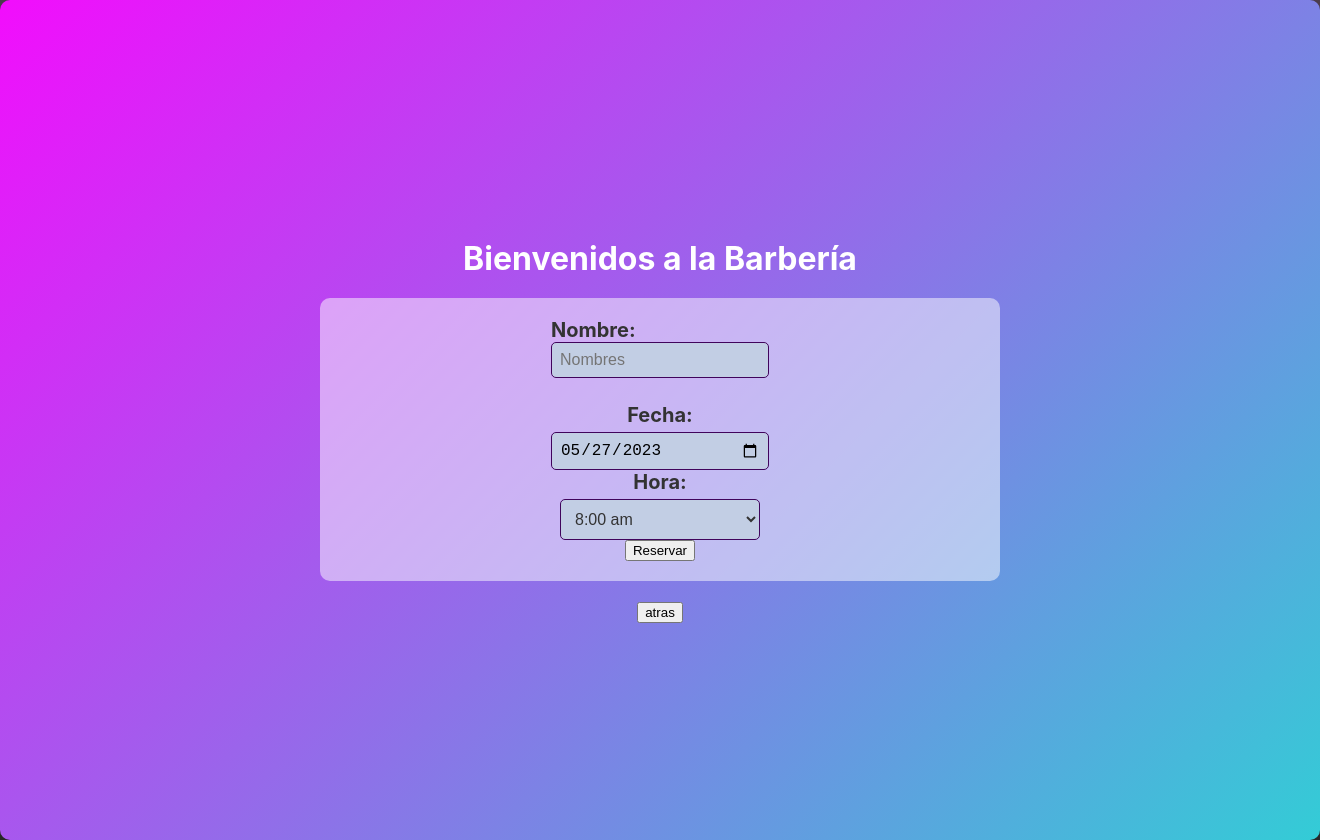
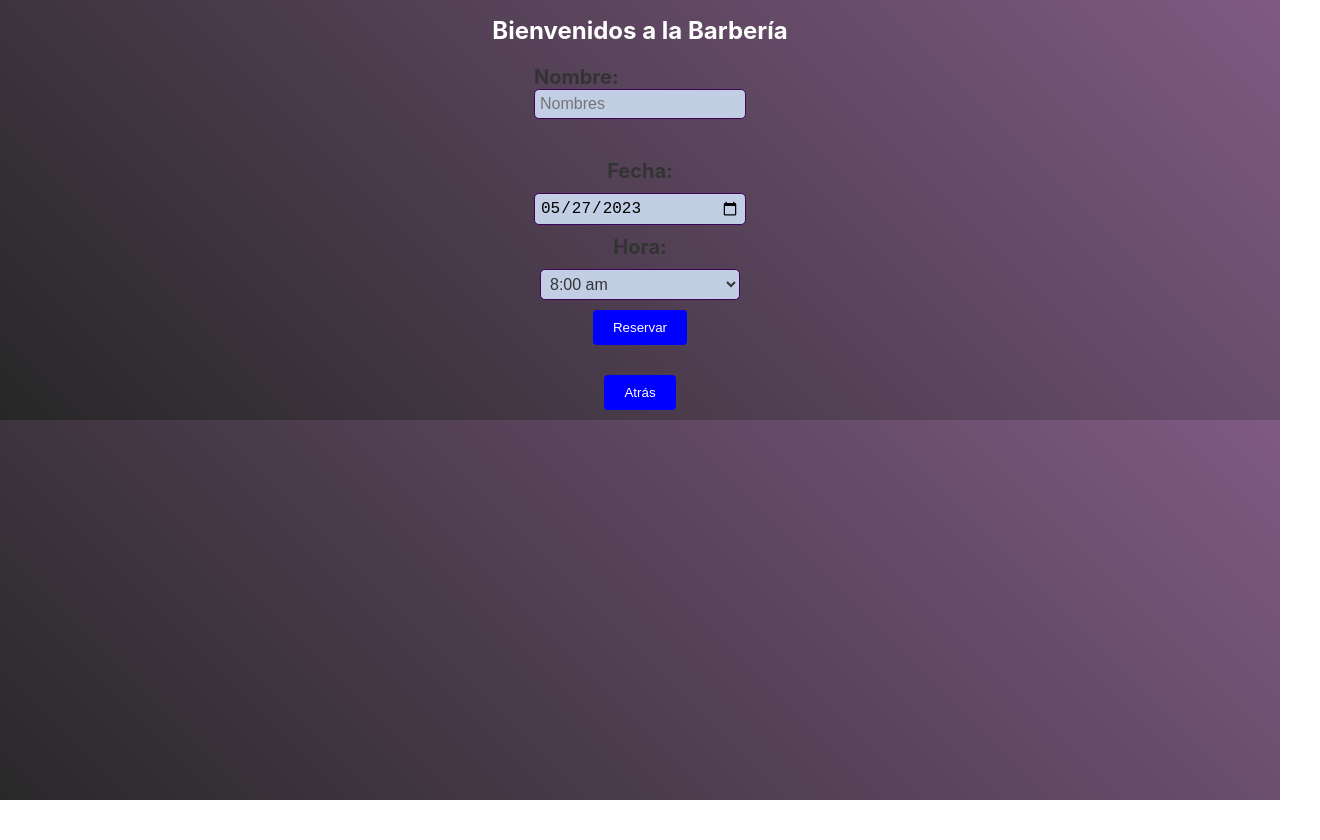
Before and after one commit to Rimer789/reservas-balu, a React (Create React App) app: page /registro in a window 1280 px wide. Shown: the whole page, 1320 px wide, since content can reach past the window. After the commit the page ends 800 px from the top, so only its background shows below. Built offline with nearby package versions, Linux system fonts and the light colour scheme.

Commit message:
pruebaaa

```diff
--- a/src/components/reserva/registro.js
+++ b/src/components/reserva/registro.js
@@ -4,26 +4,21 @@ import moment from 'moment-timezone';
 import { Link } from 'react-router-dom';
 import { format } from 'date-fns';
 import { useFormik } from 'formik';
-import './registro.css'
 
 const Registro = () => {
   const Registrarse = async (e) => {
     const fecha = moment(values.fecha).format('YYYY-MM-DD');
     const hora = values.hora;
-    const fechaHora = moment(`${fecha} ${hora}`, 'YYYY-MM-DD HH:mm')
-      .tz('America/La_Paz')
-      .format();
+    const fechaHora = moment(`${fecha} ${hora}`, 'YYYY-MM-DD HH:mm').tz('America/La_Paz').format();
     const datos = new FormData();
     datos.append('nombre', values.nombre);
     datos.append('fecha_hora', fechaHora);
-    axios
-      .get('http://localhost/balu_reservas/verificar.php?fecha_hora=' + fechaHora)
+    axios.get('https://backend12.000webhostapp.com/verificar.php?fecha_hora=' + fechaHora)
       .then((response) => {
         if (response.data.existe) {
           alert('Ya existe una reserva con la misma fecha y hora. Por favor, elige otra fecha y hora.');
         } else {
-          axios
-            .post('http://localhost/balu_reservas/reservar.php', datos)
+          axios.post('https://backend12.000webhostapp.com/reservar.php', datos)
             .then(() => {
               window.location.reload();
             })
@@ -49,11 +44,49 @@ const Registro = () => {
     },
   });
 
+  const styles = {
+    container: {
+      display: 'flex',
+      flexDirection: 'column',
+      alignItems: 'center',
+      justifyContent: 'center',
+    },
+    title: {
+      fontSize: '24px',
+      marginBottom: '20px',
+    },
+    form: {
+      display: 'flex',
+      flexDirection: 'column',
+      alignItems: 'center',
+      justifyContent: 'center',
+    },
+    label: {
+      marginBottom: '10px',
+    },
+    input: {
+      padding: '5px',
+      marginBottom: '10px',
+    },
+    button: {
+      padding: '10px 20px',
+      backgroundColor: 'blue',
+      color: 'white',
+      border: 'none',
+      borderRadius: '4px',
+      cursor: 'pointer',
+      marginBottom: '10px',
+    },
+    link: {
+      textDecoration: 'none',
+    },
+  };
+
   return (
-    <div className="container">
-      <h1>Bienvenidos a la Barbería</h1>
-      <form onSubmit={handleSubmit} className="form">
-        <label>
+    <div style={styles.container}>
+      <h1 style={styles.title}>Bienvenidos a la Barbería</h1>
+      <form onSubmit={handleSubmit} style={styles.form}>
+        <label style={styles.label}>
           Nombre:
           <br />
           <input
@@ -63,10 +96,11 @@ const Registro = () => {
             value={values.nombre}
             onChange={handleChange}
             required
+            style={styles.input}
           />
         </label>
         <br />
-        <label>Fecha:</label>
+        <label style={styles.label}>Fecha:</label>
         <input
           type="date"
           name="fecha"
@@ -74,9 +108,10 @@ const Registro = () => {
           onChange={handleChange}
           min={moment().format('YYYY-MM-DD')}
           required
+          style={styles.input}
         />
-        <label>Hora:</label>
-        <select name="hora" value={values.hora} onChange={handleChange}>
+        <label style={styles.label}>Hora:</label>
+        <select name="hora" value={values.hora} onChange={handleChange} style={styles.input}>
           <option value="08:00">8:00 am</option>
           <option value="08:30">8:30 am</option>
           <option value="09:00">9:00 am</option>
@@ -103,11 +138,13 @@ const Registro = () => {
           <option value="20:00">8:00 pm</option>
         </select>
 
-        <button type="submit">Reservar</button>
+        <button type="submit" style={styles.button}>
+          Reservar
+        </button>
       </form>
       <br />
-      <Link to="/card">
-        <button>atras</button>
+      <Link to="/card" style={styles.link}>
+        <button style={styles.button}>Atrás</button>
       </Link>
     </div>
   );
--- a/src/components/reserva/registro1.js
+++ b/src/components/reserva/registro1.js
@@ -13,12 +13,12 @@ const Registro = () => {
     const datos = new FormData();
     datos.append('nombre', values.nombre);
     datos.append('fecha_hora', fechaHora);
-    axios.get('http://localhost/balu_reservas/verificar.php?fecha_hora=' + fechaHora)
+    axios.get('https://backend12.000webhostapp.com/verificarI.php?fecha_hora=' + fechaHora)
       .then((response) => {
         if (response.data.existe) {
           alert('Ya existe una reserva con la misma fecha y hora. Por favor, elige otra fecha y hora.');
         } else {
-          axios.post('http://localhost/balu_reservas/reservar.php', datos)
+          axios.post('https://backend12.000webhostapp.com/reservarI.php', datos)
             .then(() => {
               window.location.reload();
             })
--- a/src/components/reserva/registro2.js
+++ b/src/components/reserva/registro2.js
@@ -1,57 +1,94 @@
-import React  from 'react';
+import React from 'react';
 import axios from 'axios';
 import moment from 'moment-timezone';
 import { Link } from 'react-router-dom';
-import { format } from "date-fns";
-import { useFormik } from "formik";
-
+import { format } from 'date-fns';
+import { useFormik } from 'formik';
 
 const Registro = () => {
   const Registrarse = async (e) => {
-        const fecha = moment(values.fecha).format("YYYY-MM-DD");
+    const fecha = moment(values.fecha).format('YYYY-MM-DD');
     const hora = values.hora;
-        const fechaHora = moment(`${fecha} ${hora}`, "YYYY-MM-DD HH:mm").tz('America/La_Paz').format();
+    const fechaHora = moment(`${fecha} ${hora}`, 'YYYY-MM-DD HH:mm').tz('America/La_Paz').format();
     const datos = new FormData();
     datos.append('nombre', values.nombre);
     datos.append('fecha_hora', fechaHora);
-        axios.get('http://localhost/balu_reservas/verificar.php?fecha_hora=' + fechaHora)
+    axios.get('http://localhost/balu_reservas/verificarII.php?fecha_hora=' + fechaHora)
       .then((response) => {
         if (response.data.existe) {
-              alert("Ya existe una reserva con la misma fecha y hora. Por favor, elige otra fecha y hora.");
-
+          alert('Ya existe una reserva con la misma fecha y hora. Por favor, elige otra fecha y hora.');
         } else {
-              axios.post('http://localhost/balu_reservas/reservar.php', datos)
+          axios.post('http://localhost/balu_reservas/reservarII.php', datos)
             .then(() => {
               window.location.reload();
             })
-                .catch(error => {
+            .catch((error) => {
               console.error(error);
-                  alert("Error al agregar la reserva. Por favor, intenta nuevamente.");
+              alert('Error al agregar la reserva. Por favor, intenta nuevamente.');
             });
         }
-          })
+      });
+  };
 
-      };
   const { handleSubmit, handleChange, values } = useFormik({
     initialValues: {
-          nombre: "",
+      nombre: '',
       startDate: new Date(),
-          hora: "8:00",
+      hora: '8:00',
     },
     onSubmit: (values, { setSubmitting }) => {
-          const formattedDate = format(values.startDate, "MM/dd/yyyy HH:mm");
+      const formattedDate = format(values.startDate, 'MM/dd/yyyy HH:mm');
       console.log({ ...values, startDate: formattedDate });
       Registrarse();
       setSubmitting(true);
     },
   });
+
+  const styles = {
+    container: {
+      display: 'flex',
+      flexDirection: 'column',
+      alignItems: 'center',
+      justifyContent: 'center',
+    },
+    title: {
+      fontSize: '24px',
+      marginBottom: '20px',
+    },
+    form: {
+      display: 'flex',
+      flexDirection: 'column',
+      alignItems: 'center',
+      justifyContent: 'center',
+    },
+    label: {
+      marginBottom: '10px',
+    },
+    input: {
+      padding: '5px',
+      marginBottom: '10px',
+    },
+    button: {
+      padding: '10px 20px',
+      backgroundColor: 'blue',
+      color: 'white',
+      border: 'none',
+      borderRadius: '4px',
+      cursor: 'pointer',
+      marginBottom: '10px',
+    },
+    link: {
+      textDecoration: 'none',
+    },
+  };
+
   return (
-      <div>
-        <h1>Bienvenidos a la Barbería</h1>
-        <form onSubmit={handleSubmit}>
-              <label>
+    <div style={styles.container}>
+      <h1 style={styles.title}>Bienvenidos a la Barbería</h1>
+      <form onSubmit={handleSubmit} style={styles.form}>
+        <label style={styles.label}>
           Nombre:
-                <be />
+          <br />
           <input
             type="text"
             id="nombre"
@@ -59,24 +96,22 @@ const Registro = () => {
             value={values.nombre}
             onChange={handleChange}
             required
+            style={styles.input}
           />
         </label>
         <br />
-              <label>Fecha:</label>
+        <label style={styles.label}>Fecha:</label>
         <input
           type="date"
           name="fecha"
-                value={moment(values.fecha).format("YYYY-MM-DD")}
+          value={moment(values.fecha).format('YYYY-MM-DD')}
           onChange={handleChange}
-                min={moment().format("YYYY-MM-DD")} // Permite seleccionar solo la fecha actual o posteriores
+          min={moment().format('YYYY-MM-DD')}
           required
+          style={styles.input}
         />
-              <label>Hora:</label>
-              <select
-                name="hora"
-                value={values.hora}
-                onChange={handleChange}
-              >
+        <label style={styles.label}>Hora:</label>
+        <select name="hora" value={values.hora} onChange={handleChange} style={styles.input}>
           <option value="08:00">8:00 am</option>
           <option value="08:30">8:30 am</option>
           <option value="09:00">9:00 am</option>
@@ -87,7 +122,6 @@ const Registro = () => {
           <option value="11:30">11:30 am</option>
           <option value="12:00">12:00 pm</option>
           <option value="12:30">12:30 pm</option>
-
           <option value="13:30">1:30 pm</option>
           <option value="14:00">2:00 pm</option>
           <option value="14:30">2:30 pm</option>
@@ -104,11 +138,13 @@ const Registro = () => {
           <option value="20:00">8:00 pm</option>
         </select>
 
-              <button onClick={handleSubmit} >Reservar</button>
+        <button type="submit" style={styles.button}>
+          Reservar
+        </button>
       </form>
-            <br/>
-        <Link to="/card">
-          <button >atras</button>
+      <br />
+      <Link to="/card" style={styles.link}>
+        <button style={styles.button}>Atrás</button>
       </Link>
     </div>
   );
--- a/src/components/reserva/registro3.js
+++ b/src/components/reserva/registro3.js
@@ -1,57 +1,94 @@
-import React  from 'react';
+import React from 'react';
 import axios from 'axios';
 import moment from 'moment-timezone';
 import { Link } from 'react-router-dom';
-import { format } from "date-fns";
-import { useFormik } from "formik";
-
+import { format } from 'date-fns';
+import { useFormik } from 'formik';
 
 const Registro = () => {
   const Registrarse = async (e) => {
-        const fecha = moment(values.fecha).format("YYYY-MM-DD");
+    const fecha = moment(values.fecha).format('YYYY-MM-DD');
     const hora = values.hora;
-        const fechaHora = moment(`${fecha} ${hora}`, "YYYY-MM-DD HH:mm").tz('America/La_Paz').format();
+    const fechaHora = moment(`${fecha} ${hora}`, 'YYYY-MM-DD HH:mm').tz('America/La_Paz').format();
     const datos = new FormData();
     datos.append('nombre', values.nombre);
     datos.append('fecha_hora', fechaHora);
-        axios.get('http://localhost/balu_reservas/verificar.php?fecha_hora=' + fechaHora)
+    axios.get('http://localhost/balu_reservas/verificarIII.php?fecha_hora=' + fechaHora)
       .then((response) => {
         if (response.data.existe) {
-              alert("Ya existe una reserva con la misma fecha y hora. Por favor, elige otra fecha y hora.");
-
+          alert('Ya existe una reserva con la misma fecha y hora. Por favor, elige otra fecha y hora.');
         } else {
-              axios.post('http://localhost/balu_reservas/reservar.php', datos)
+          axios.post('http://localhost/balu_reservas/reservarIII.php', datos)
             .then(() => {
               window.location.reload();
             })
-                .catch(error => {
+            .catch((error) => {
               console.error(error);
-                  alert("Error al agregar la reserva. Por favor, intenta nuevamente.");
+              alert('Error al agregar la reserva. Por favor, intenta nuevamente.');
             });
         }
-          })
+      });
+  };
 
-      };
   const { handleSubmit, handleChange, values } = useFormik({
     initialValues: {
-          nombre: "",
+      nombre: '',
       startDate: new Date(),
-          hora: "8:00",
+      hora: '8:00',
     },
     onSubmit: (values, { setSubmitting }) => {
-          const formattedDate = format(values.startDate, "MM/dd/yyyy HH:mm");
+      const formattedDate = format(values.startDate, 'MM/dd/yyyy HH:mm');
       console.log({ ...values, startDate: formattedDate });
       Registrarse();
       setSubmitting(true);
     },
   });
+
+  const styles = {
+    container: {
+      display: 'flex',
+      flexDirection: 'column',
+      alignItems: 'center',
+      justifyContent: 'center',
+    },
+    title: {
+      fontSize: '24px',
+      marginBottom: '20px',
+    },
+    form: {
+      display: 'flex',
+      flexDirection: 'column',
+      alignItems: 'center',
+      justifyContent: 'center',
+    },
+    label: {
+      marginBottom: '10px',
+    },
+    input: {
+      padding: '5px',
+      marginBottom: '10px',
+    },
+    button: {
+      padding: '10px 20px',
+      backgroundColor: 'blue',
+      color: 'white',
+      border: 'none',
+      borderRadius: '4px',
+      cursor: 'pointer',
+      marginBottom: '10px',
+    },
+    link: {
+      textDecoration: 'none',
+    },
+  };
+
   return (
-      <div>
-        <h1>Bienvenidos a la Barbería</h1>
-        <form onSubmit={handleSubmit}>
-              <label>
+    <div style={styles.container}>
+      <h1 style={styles.title}>Bienvenidos a la Barbería</h1>
+      <form onSubmit={handleSubmit} style={styles.form}>
+        <label style={styles.label}>
           Nombre:
-                <be />
+          <br />
           <input
             type="text"
             id="nombre"
@@ -59,24 +96,22 @@ const Registro = () => {
             value={values.nombre}
             onChange={handleChange}
             required
+            style={styles.input}
           />
         </label>
         <br />
-              <label>Fecha:</label>
+        <label style={styles.label}>Fecha:</label>
         <input
           type="date"
           name="fecha"
-                value={moment(values.fecha).format("YYYY-MM-DD")}
+          value={moment(values.fecha).format('YYYY-MM-DD')}
           onChange={handleChange}
-                min={moment().format("YYYY-MM-DD")} // Permite seleccionar solo la fecha actual o posteriores
+          min={moment().format('YYYY-MM-DD')}
           required
+          style={styles.input}
         />
-              <label>Hora:</label>
-              <select
-                name="hora"
-                value={values.hora}
-                onChange={handleChange}
-              >
+        <label style={styles.label}>Hora:</label>
+        <select name="hora" value={values.hora} onChange={handleChange} style={styles.input}>
           <option value="08:00">8:00 am</option>
           <option value="08:30">8:30 am</option>
           <option value="09:00">9:00 am</option>
@@ -87,7 +122,6 @@ const Registro = () => {
           <option value="11:30">11:30 am</option>
           <option value="12:00">12:00 pm</option>
           <option value="12:30">12:30 pm</option>
-
           <option value="13:30">1:30 pm</option>
           <option value="14:00">2:00 pm</option>
           <option value="14:30">2:30 pm</option>
@@ -104,11 +138,13 @@ const Registro = () => {
           <option value="20:00">8:00 pm</option>
         </select>
 
-              <button onClick={handleSubmit} >Reservar</button>
+        <button type="submit" style={styles.button}>
+          Reservar
+        </button>
       </form>
-            <br/>
-        <Link to="/card">
-          <button >atras</button>
+      <br />
+      <Link to="/card" style={styles.link}>
+        <button style={styles.button}>Atrás</button>
       </Link>
     </div>
   );
--- a/src/components/ver/reservas.js
+++ b/src/components/ver/reservas.js
@@ -8,7 +8,7 @@ const Reservas = () => {
 
     useEffect(() => {
       const today = new Date().toISOString().substr(0, 10);
-      const url = `http://localhost/balu_reservas/api.php?fecha=${today}`;
+      const url = `https://backend12.000webhostapp.com/api.php?fecha=${today}`;
       fetch(url)
         .then(response => response.json())
         .then(data => setReservas(data));
--- a/src/components/ver/reservas1.js
+++ b/src/components/ver/reservas1.js
@@ -8,7 +8,7 @@ const Reservas = () => {
 
     useEffect(() => {
       const today = new Date().toISOString().substr(0, 10);
-      const url = `http://localhost/balu_reservas/api.php?fecha=${today}`;
+      const url = `https://backend12.000webhostapp.com/apiI.php?fecha=${today}`;
       fetch(url)
         .then(response => response.json())
         .then(data => setReservas(data));
--- a/src/components/ver/reservas2.js
+++ b/src/components/ver/reservas2.js
@@ -8,7 +8,7 @@ const Reservas = () => {
 
     useEffect(() => {
       const today = new Date().toISOString().substr(0, 10);
-      const url = `http://localhost/balu_reservas/api.php?fecha=${today}`;
+      const url = `http://localhost/balu_reservas/apiII.php?fecha=${today}`;
       fetch(url)
         .then(response => response.json())
         .then(data => setReservas(data));
--- a/src/components/ver/reservas3.js
+++ b/src/components/ver/reservas3.js
@@ -8,7 +8,7 @@ const Reservas = () => {
 
     useEffect(() => {
       const today = new Date().toISOString().substr(0, 10);
-      const url = `http://localhost/balu_reservas/api.php?fecha=${today}`;
+      const url = `http://localhost/balu_reservas/apiIII.php?fecha=${today}`;
       fetch(url)
         .then(response => response.json())
         .then(data => setReservas(data));
```
Lines whose indentation alone changed are shown as unchanged.
